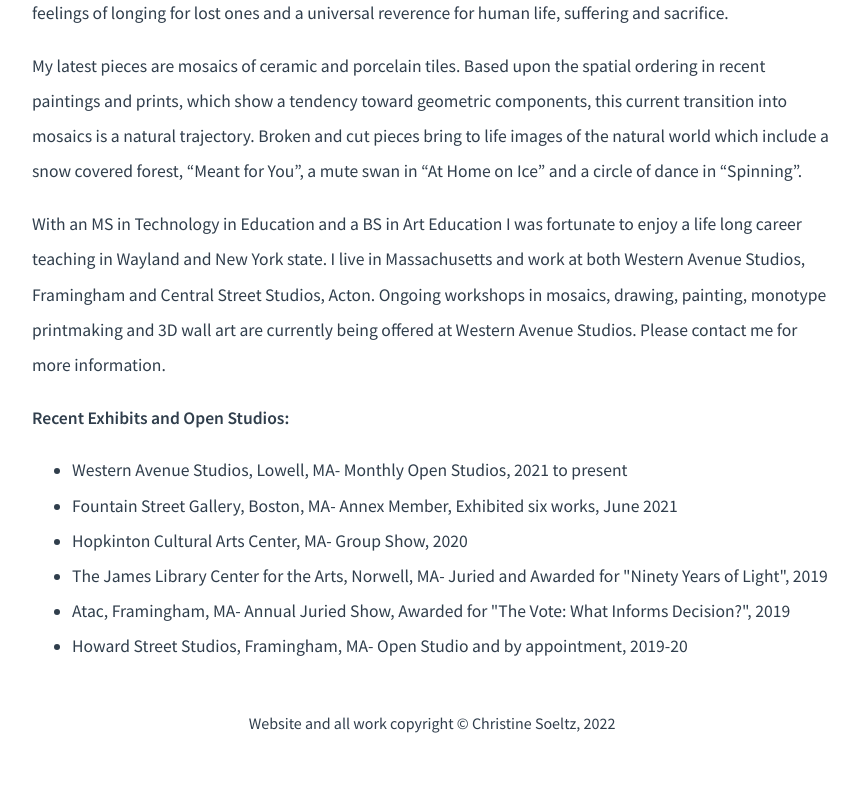
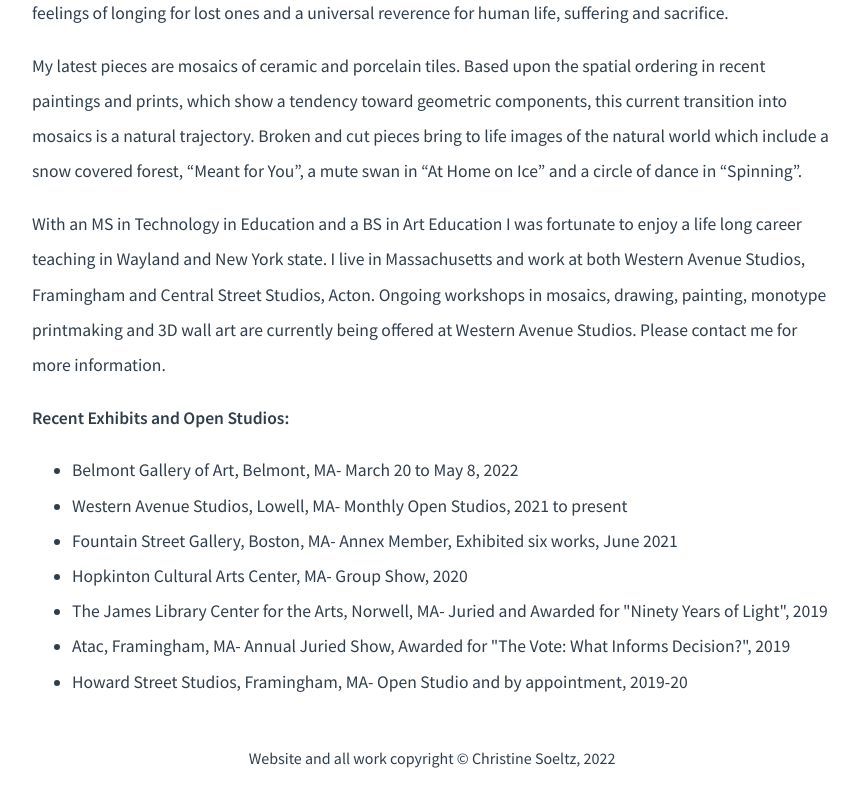
Before and after one commit to wsoeltz/christine-soeltz-portfolio, a Gatsby site: page /about in a window 1280 px wide. Shown: the part 907-1707 px from the top of the page, without its empty margins (208-1067 px from the left). Before the commit the page ends 1672 px from the top, so only its background shows below. Built offline with nearby package versions, Linux system fonts and the light colour scheme; Gatsby itself is replaced by a stand-in of ours; a web font is replaced by a local one.

Commit message:
Add latest art show

```diff
--- a/src/pages/about.js
+++ b/src/pages/about.js
@@ -83,6 +83,7 @@ const AboutPage = props => {
             <strong>Recent Exhibits and Open Studios:</strong>
           </p>
           <ul>
+            <li>Belmont Gallery of Art, Belmont, MA- March 20 to May 8, 2022</li>
             <li>Western Avenue Studios, Lowell, MA- Monthly Open Studios, 2021 to present</li>
             <li>Fountain Street Gallery, Boston, MA- Annex Member, Exhibited six works, June 2021</li>
             <li>Hopkinton Cultural Arts Center, MA- Group Show, 2020</li>
```
